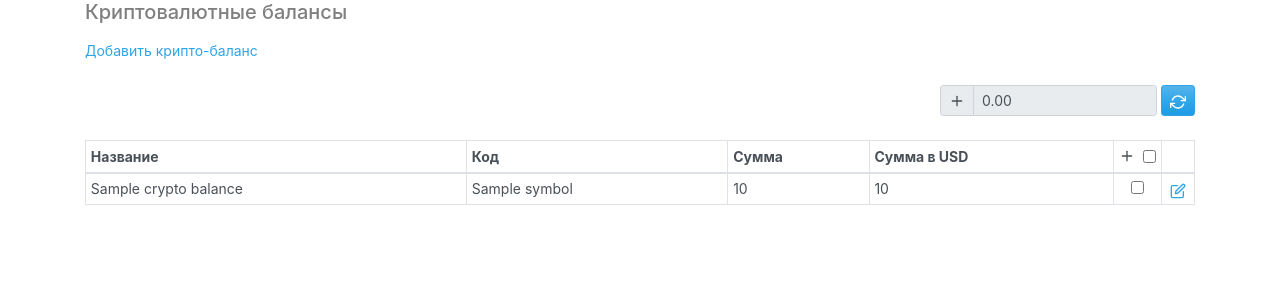
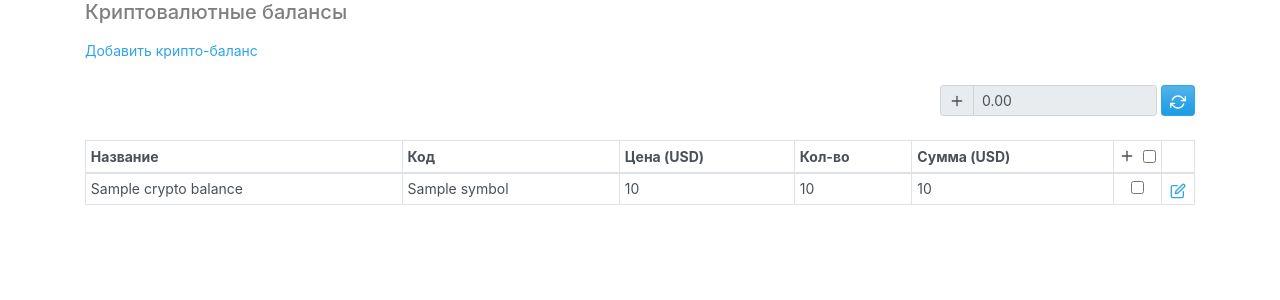
Before and after one commit to anzodev/myfunds, a Flask app: template myfunds/web/templates/pages/crypto-balances/main.html in a window 1280 px wide. Shown: the top 300 px of the page. Run offline with Flask 2, Linux system fonts and the light colour scheme; the template is opened without the code that fills it: most values are stand-ins (such as "Sample title", 1, 10 or a date in 2020); parts of the project's set-up code (start-up, migrations or seed data) failed here and were passed over; some libraries are stand-ins or nearby versions.

Commit message:
add price field for crypto balances;

```diff
--- a/myfunds/domain/models.py
+++ b/myfunds/domain/models.py
@@ -101,6 +101,7 @@ class CryptoBalance(_BaseModel):
     cmc_symbol_id = pw.IntegerField(null=True)
     amount = pw.IntegerField(default=0)
     amount_usd = pw.IntegerField(null=True)
+    price = pw.IntegerField(null=True, default=0)
     created_at = pw.DateTimeField()
 
     def amount_repr(self) -> str:
@@ -110,3 +111,8 @@ class CryptoBalance(_BaseModel):
         if self.amount_usd is None:
             return "0.00"
         return f"{self.amount_usd / (10 ** 2):.2f}"
+
+    def price_repr(self) -> str:
+        if self.price is None:
+            return "0.00"
+        return f"{self.price / (10 ** 2):.2f}"
--- a/myfunds/spooler/tasks.py
+++ b/myfunds/spooler/tasks.py
@@ -22,6 +22,7 @@ def update_crypto_balances_usd_price(*args):
             continue
 
         i.amount_usd = round(float(i.amount_repr()) * price * (10 ** 2))
+        i.price = round(price * (10 ** 2))
         i.save()
 
     return uwsgi.SPOOL_OK
--- a/myfunds/web/templates/pages/crypto-balances/main.html
+++ b/myfunds/web/templates/pages/crypto-balances/main.html
@@ -35,8 +35,9 @@
       <tr>
         <th>Название</th>
         <th>Код</th>
-        <th>Сумма</th>
-        <th>Сумма в USD</th>
+        <th>Цена (USD)</th>
+        <th>Кол-во</th>
+        <th>Сумма (USD)</th>
         <th class="w-1 text-nowrap align-middle">
           <div class="d-flex align-items-center">
             <i data-feather="plus"></i>
@@ -51,6 +52,7 @@
       <tr>
         <td>{{ b.name }}</td>
         <td>{{ b.symbol }}</td>
+        <td>{{ b.price_repr() }}</td>
         <td>{{ b.amount_repr() }}</td>
         <td>{{ b.amount_usd_repr() }}</td>
         <td class="align-middle text-center">
```
